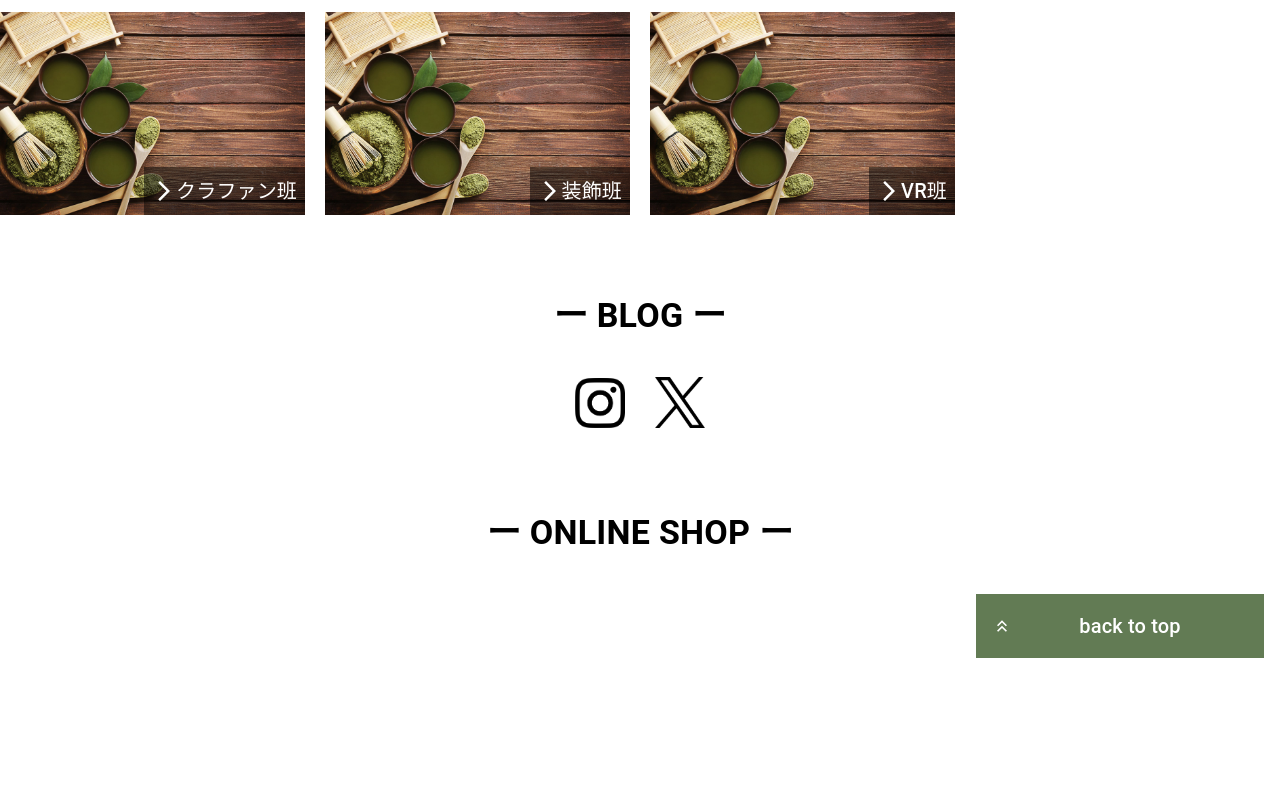
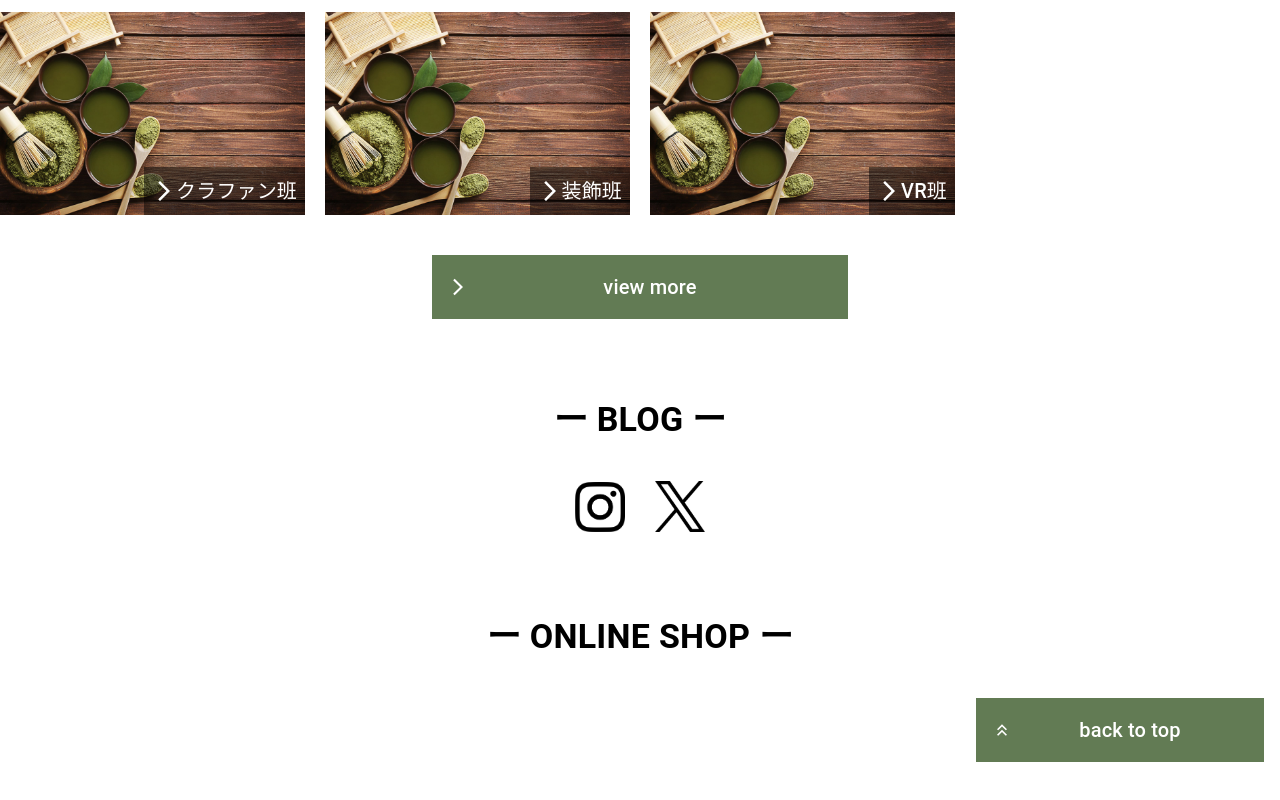
Before and after one commit to VRcafe/HomePage, a React (Create React App) app: page / in a window 1280 px wide. Shown: the part 2125-2925 px from the top of the page. Before the commit the page ends 2823 px from the top, so only its background shows below. Built offline with nearby package versions, Linux system fonts and the light colour scheme.

Commit message:
add: ルーティング

```diff
--- a/src/components/ContentsList.tsx
+++ b/src/components/ContentsList.tsx
@@ -1,11 +1,13 @@
 import React, { FC } from 'react'
 import { ImageListItem, Typography } from '@mui/material'
 import ArrowForwardIosIcon from '@mui/icons-material/ArrowForwardIos'
+import { useNavigate } from 'react-router-dom'
 
 export const ContentsList: FC = () => {
+  const navigate = useNavigate()
   return (
     <>
-      <ImageListItem>
+      <ImageListItem onClick={() => navigate('/contents/greenTea')}>
         <img src="images/greentea.png" alt="" />
         <Typography
           padding={1}
@@ -22,7 +24,7 @@ export const ContentsList: FC = () => {
           お茶
         </Typography>
       </ImageListItem>
-      <ImageListItem>
+      <ImageListItem onClick={() => navigate('/contents/vr')}>
         <img src="images/greentea.png" alt="" />
         <Typography
           padding={1}
@@ -39,7 +41,7 @@ export const ContentsList: FC = () => {
           VR
         </Typography>
       </ImageListItem>
-      <ImageListItem>
+      <ImageListItem onClick={() => navigate('/contents/ai')}>
         <img src="images/greentea.png" alt="" />
         <Typography
           padding={1}
--- a/src/components/IntroductionList.tsx
+++ b/src/components/IntroductionList.tsx
@@ -1,11 +1,13 @@
 import React, { FC } from 'react'
 import { ImageListItem, Typography } from '@mui/material'
 import ArrowForwardIosIcon from '@mui/icons-material/ArrowForwardIos'
+import { useNavigate } from 'react-router-dom'
 
 export const RepresentativeList: FC = () => {
+  const navigate = useNavigate()
   return (
     <>
-      <ImageListItem>
+      <ImageListItem onClick={() => navigate('/introduction/representative')}>
         <img src="images/greentea.png" alt="" />
         <Typography
           padding={1}
@@ -22,7 +24,7 @@ export const RepresentativeList: FC = () => {
           代表
         </Typography>
       </ImageListItem>
-      <ImageListItem>
+      <ImageListItem onClick={() => navigate('/introduction/viceRepresentative')}>
         <img src="images/greentea.png" alt="" />
         <Typography
           padding={1}
--- a/src/pages/index.tsx
+++ b/src/pages/index.tsx
@@ -6,8 +6,10 @@ import { ContentsList } from '../components/ContentsList'
 import { RepresentativeList, GroupList } from '../components/IntroductionList'
 import ArrowForwardIosIcon from '@mui/icons-material/ArrowForwardIos'
 import KeyboardDoubleArrowUpIcon from '@mui/icons-material/KeyboardDoubleArrowUp'
+import { useNavigate } from 'react-router-dom'
 
 const IndexPage: FC = () => {
+  const navigate = useNavigate()
   const matches: boolean = useMediaQuery('(min-width:600px)')
   return (
     <>
@@ -49,15 +51,10 @@ const IndexPage: FC = () => {
           marginRight="auto"
           color="white"
           sx={{ background: '#627b54', ':hover': { backgroundColor: '#485A3E' } }}
+          onClick={() => navigate('/missions')}
         >
           <ArrowForwardIosIcon fontSize="small" />
-          <Typography
-            marginLeft="auto"
-            marginRight="auto"
-            variant="h6"
-            color="white"
-            onClick={() => window.scrollTo({ top: 0, behavior: 'smooth' })}
-          >
+          <Typography marginLeft="auto" marginRight="auto" variant="h6" color="white">
             view more
           </Typography>
         </Box>
@@ -110,6 +107,24 @@ const IndexPage: FC = () => {
           </ImageList>
         )}
       </Box>
+      <Box
+        alignItems="center"
+        justifyItems="center"
+        display="flex"
+        width="30vw"
+        padding={2}
+        marginTop={5}
+        marginLeft="auto"
+        marginRight="auto"
+        color="white"
+        sx={{ background: '#627b54', ':hover': { backgroundColor: '#485A3E' } }}
+        onClick={() => navigate('/introduction')}
+      >
+        <ArrowForwardIosIcon fontSize="small" />
+        <Typography marginLeft="auto" marginRight="auto" variant="h6" color="white">
+          view more
+        </Typography>
+      </Box>
       {/* --- ブログ --- */}
       <Box component="section">
         <Typography align="center" variant="h4" sx={{ marginTop: 10, marginBottom: 5, fontWeight: 'bold' }}>
```
